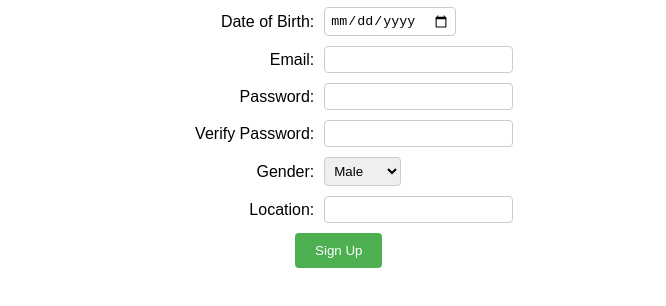
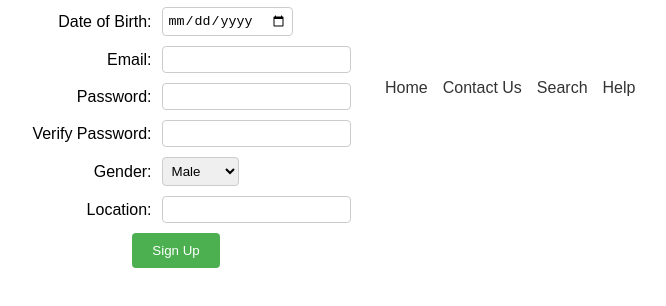
Before and after one commit to USRGS0384/Build-your-portfolio-project-Week-2-MVP-Complete, a plain HTML site: page Sign Up/0-index.html in a window 1280 px wide. Shown: the part 320-626 px from the top of the page, without its empty margins (299-965 px from the left). Drawn offline with Linux system fonts and the light colour scheme.

Commit message:
Build your portfolio project (Week 2): MVP Complete

```diff
--- a/Sign Up/0-index.html
+++ b/Sign Up/0-index.html
@@ -46,7 +46,21 @@
 <p id="error-message"></p>
 </form>
 </div>
+<body>
+  <header>
+    <nav>
+        <ul>
+            <li><a href="#">Home</a></li>
+            <li><a href="#">Contact Us</a></li>
+            <li><a href="#">Search</a></li>
+            <li><a href="#">Help</a></li>
+        </ul>
+    </nav>
+</header>
 
+  <div class="signup-container">
+      </div>
+</body>
 <script src="script.js"></script>
 </body>
 </html>
--- a/Sign Up/style.css
+++ b/Sign Up/style.css
@@ -1,3 +1,25 @@
+header {
+  display: flex;
+  justify-content: flex-end; /* Align elements to the right */
+  padding: 10px; /* Adjust padding as needed */
+}
+
+nav ul {
+  list-style: none;
+  margin: 0;
+  padding: 0;
+  display: flex;
+}
+
+nav ul li {
+  margin-right: 15px; /* Adjust spacing between items */
+}
+
+nav ul li a {
+  text-decoration: none;
+  color: #333;
+}
+
 body {
   font-family: Arial, sans-serif;
   background-image: url("background.jpg"); /* Replace with your desired background image */
```
